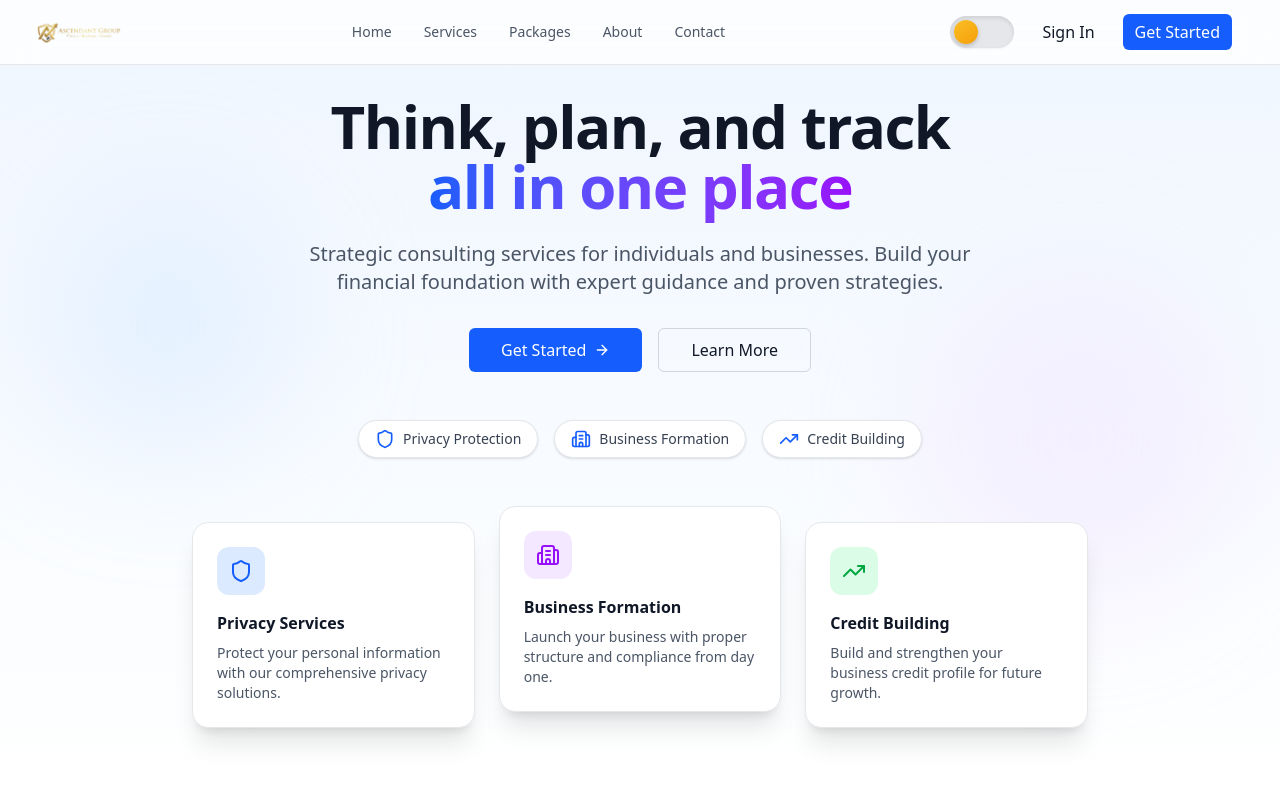
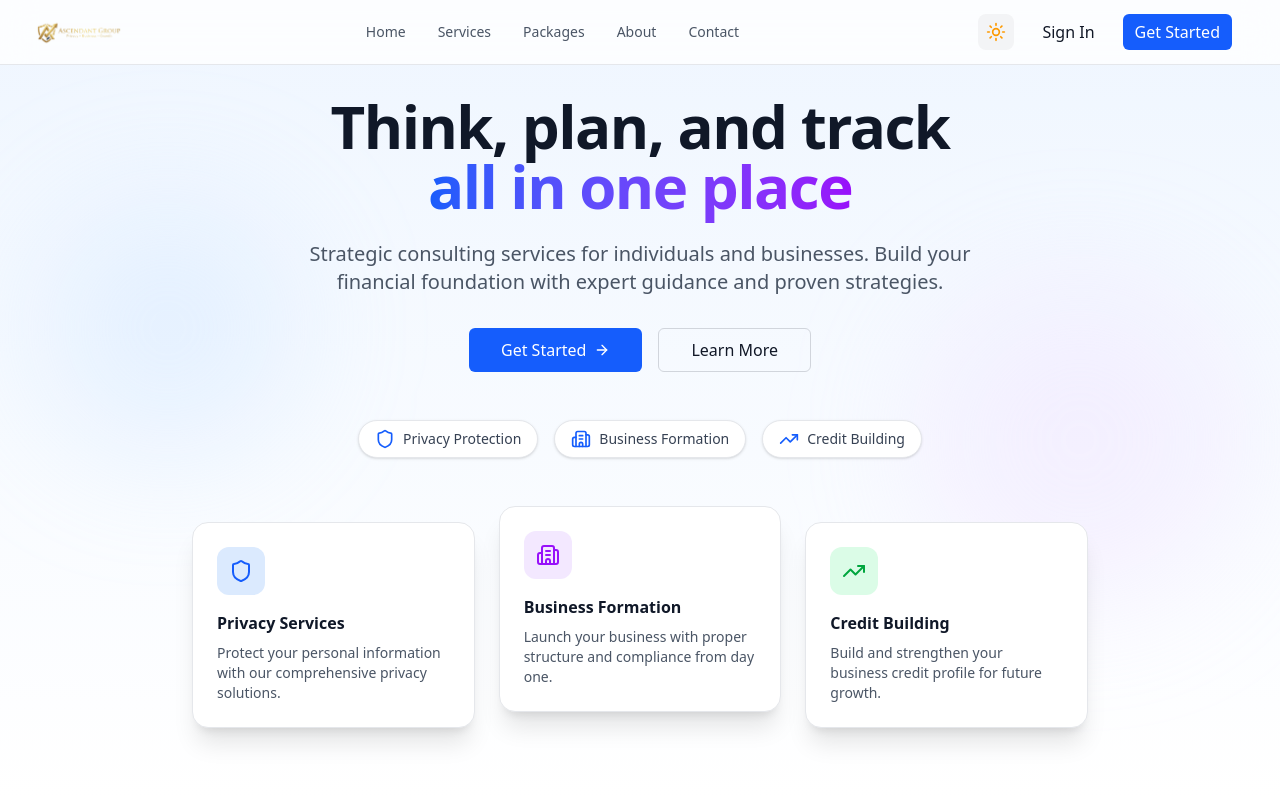
Before and after one commit to AiMagic5000/theascensionco, a Next.js app: page / in a window 1280 px wide. Shown: the top 800 px of the page. Built offline with nearby package versions, Linux system fonts and the light colour scheme.

Commit message:
fix: theme toggle button and 3x wider logo
- Rewrote theme toggle to use simple button with Sun/Moon icons
- Uses resolvedTheme for accurate theme detection
- Increased logo width from 200 to 600px in navigation
- Increased logo width 3x in footer and dashboard layouts

```diff
--- a/src/app/dashboard/layout.tsx
+++ b/src/app/dashboard/layout.tsx
@@ -45,8 +45,8 @@ export default function DashboardLayout({ children }: { children: React.ReactNod
             <Image
               src="/logo.png"
               alt="Ascendant Group"
-              width={140}
-              height={35}
+              width={420}
+              height={105}
               className="h-8 w-auto"
             />
           </Link>
@@ -80,8 +80,8 @@ export default function DashboardLayout({ children }: { children: React.ReactNod
               <Image
                 src="/logo.png"
                 alt="Ascendant Group"
-                width={150}
-                height={38}
+                width={450}
+                height={114}
                 className="h-9 w-auto"
               />
             </Link>
--- a/src/components/landing/footer.tsx
+++ b/src/components/landing/footer.tsx
@@ -33,8 +33,8 @@ export function Footer() {
               <Image
                 src="/logo.png"
                 alt="Ascendant Group"
-                width={180}
-                height={45}
+                width={540}
+                height={135}
                 className="h-11 w-auto brightness-0 invert"
               />
             </div>
--- a/src/components/landing/navigation.tsx
+++ b/src/components/landing/navigation.tsx
@@ -28,8 +28,8 @@ export function Navigation() {
             <Image
               src="/logo.png"
               alt="Ascendant Group"
-              width={200}
-              height={50}
+              width={600}
+              height={150}
               className="h-10 w-auto"
               priority
             />
--- a/src/components/ui/theme-toggle.tsx
+++ b/src/components/ui/theme-toggle.tsx
@@ -1,13 +1,13 @@
 "use client"
 
 import { useTheme } from "next-themes"
-import { useEffect, useState, useId } from "react"
+import { useEffect, useState } from "react"
+import { Moon, Sun } from "lucide-react"
 import { cn } from "@/lib/utils"
 
 export function ThemeToggle({ className }: { className?: string }) {
-  const { theme, setTheme } = useTheme()
+  const { theme, setTheme, resolvedTheme } = useTheme()
   const [mounted, setMounted] = useState(false)
-  const id = useId()
 
   useEffect(() => {
     setMounted(true)
@@ -15,35 +15,39 @@ export function ThemeToggle({ className }: { className?: string }) {
 
   if (!mounted) {
     return (
-      <div className={cn("theme-toggle-container", className)}>
-        <div className="theme-toggle-label" />
-      </div>
+      <button
+        className={cn(
+          "p-2 rounded-lg bg-gray-100 dark:bg-gray-800",
+          className
+        )}
+        disabled
+      >
+        <Sun className="h-5 w-5 text-gray-400" />
+      </button>
     )
   }
 
-  const isDark = theme === "dark"
+  const isDark = resolvedTheme === "dark"
 
-  const handleToggle = () => {
-    const newTheme = isDark ? "light" : "dark"
-    setTheme(newTheme)
+  const toggleTheme = () => {
+    setTheme(isDark ? "light" : "dark")
   }
 
   return (
-    <div className={cn("theme-toggle-container", className)}>
-      <input
-        type="checkbox"
-        id={`theme-toggle-${id}`}
-        className="theme-toggle-checkbox"
-        checked={isDark}
-        onChange={handleToggle}
-        aria-label="Toggle dark mode"
-      />
-      <label
-        htmlFor={`theme-toggle-${id}`}
-        className="theme-toggle-label"
-        role="switch"
-        aria-checked={isDark}
-      />
-    </div>
+    <button
+      onClick={toggleTheme}
+      className={cn(
+        "p-2 rounded-lg transition-colors",
+        "bg-gray-100 hover:bg-gray-200 dark:bg-gray-800 dark:hover:bg-gray-700",
+        className
+      )}
+      aria-label={isDark ? "Switch to light mode" : "Switch to dark mode"}
+    >
+      {isDark ? (
+        <Moon className="h-5 w-5 text-blue-400" />
+      ) : (
+        <Sun className="h-5 w-5 text-amber-500" />
+      )}
+    </button>
   )
 }
```
